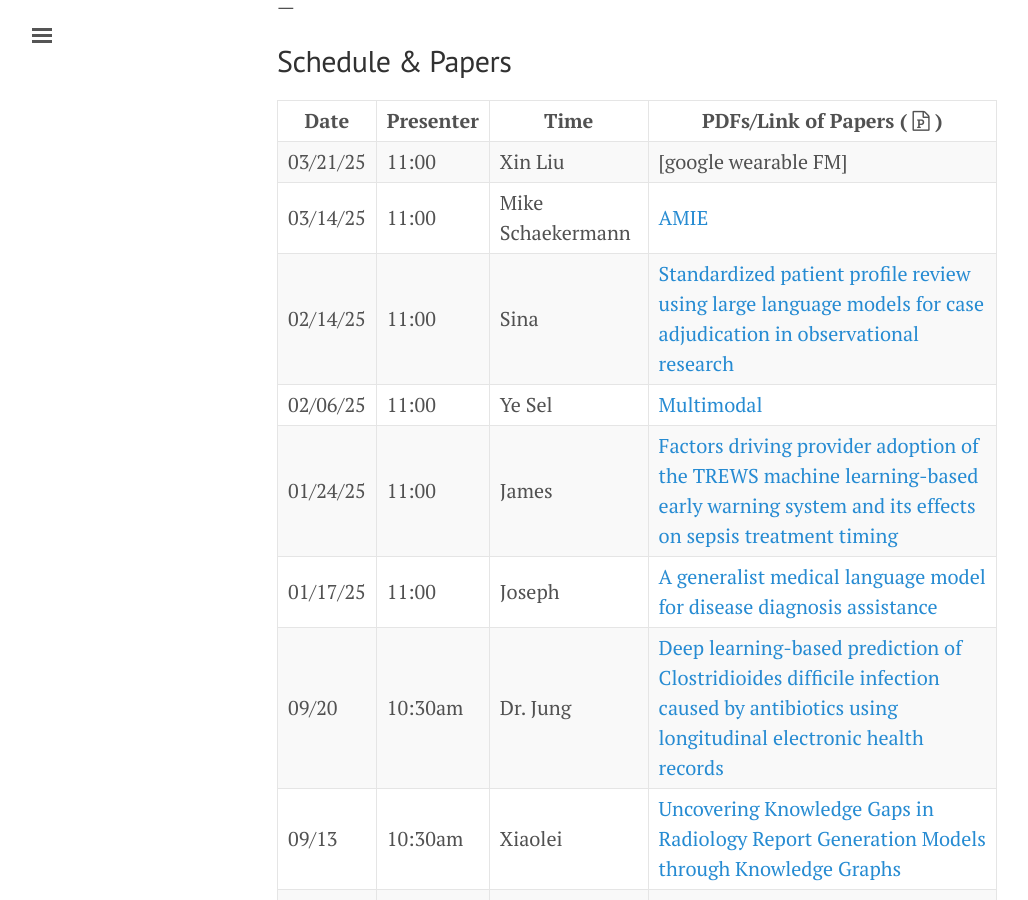
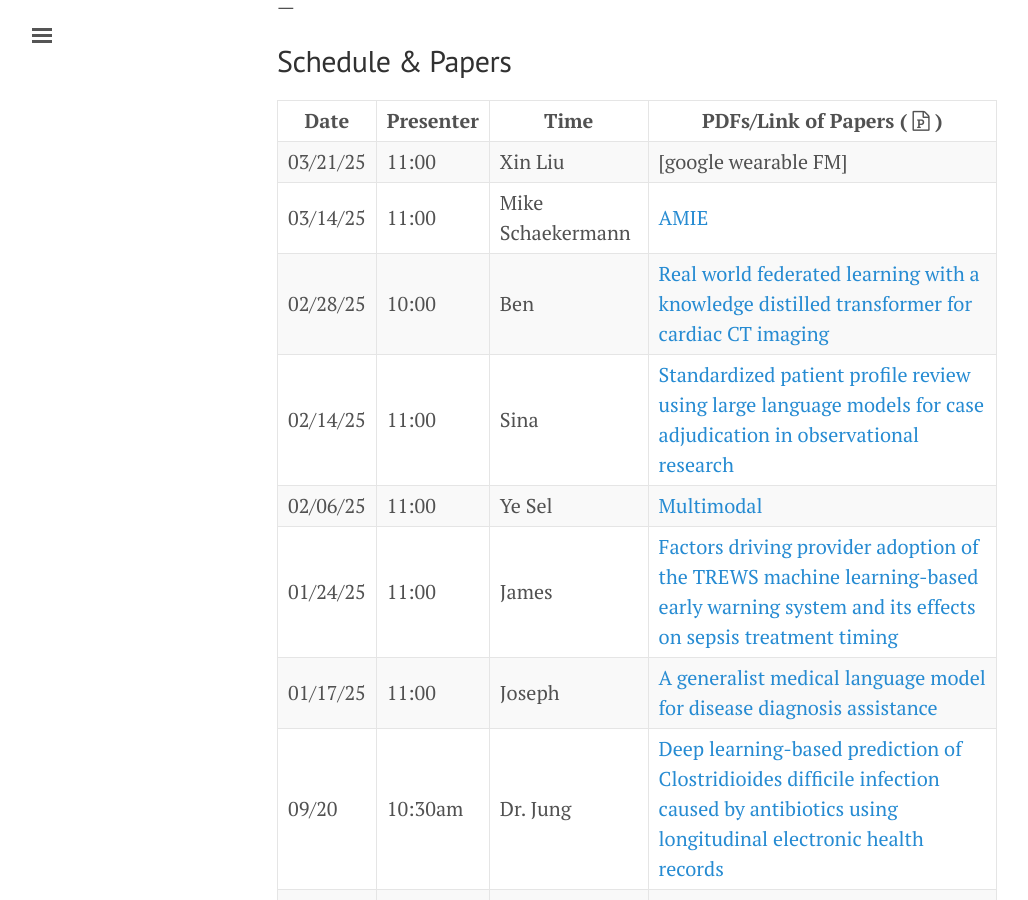
Before and after one commit to NematiLab/bmijc, a Jekyll site: the page built from index.md, in a window 1280 px wide and 900 px high, scrolled down 627 px. Shown: the whole window, without its empty margins (3-1031 px from the left). Built offline with Jekyll 4.4.1, drawn with Linux system fonts in a browser that asks for light colours; nearby versions of some CDN libraries.

Commit message:
Update index.md

```diff
--- a/index.md
+++ b/index.md
@@ -32,6 +32,7 @@ Date | Presenter | Time | PDFs/Link of Papers ( <i class='fa fa-file-powerpoint-
 --- | --- | ---
 03/21/25 |11:00 | Xin Liu| [google wearable FM]
 03/14/25 |11:00 | Mike Schaekermann |[AMIE](https://research.google/blog/advancing-amie-towards-specialist-care-and-real-world-validation/?linkId=12162787){:target="_blank"}
+02/28/25 |10:00 | Ben  | [Real world federated learning with a knowledge distilled transformer for cardiac CT imaging](https://www.nature.com/articles/s41746-025-01434-3){:target="_blank"}
 02/14/25 |11:00 | Sina | [Standardized patient profile review using large language models for case adjudication in observational research](https://www.nature.com/articles/s41746-025-01433-4){:target="_blank"}
 02/06/25 |11:00 | Ye Sel | [Multimodal](https://arxiv.org/abs/2303.00915){:target="_blank"}
 01/24/25 |11:00 | James | [Factors driving provider adoption of the TREWS machine learning-based early warning system and its effects on sepsis treatment timing](/assets/012425.pdf){:target="_blank"}
```
